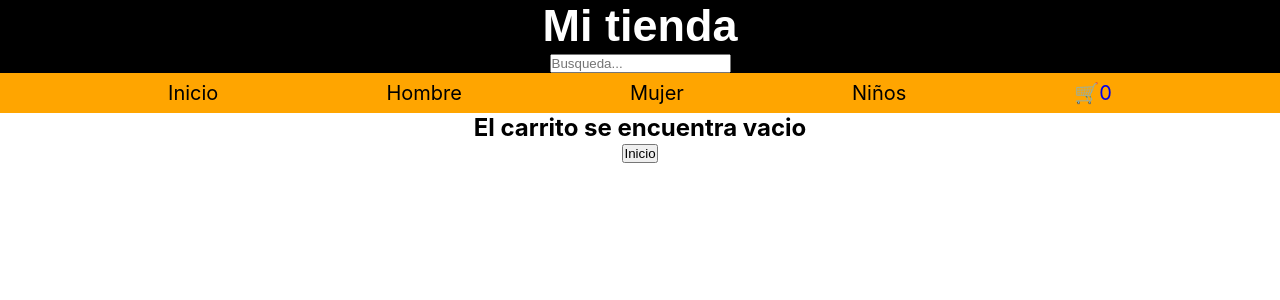
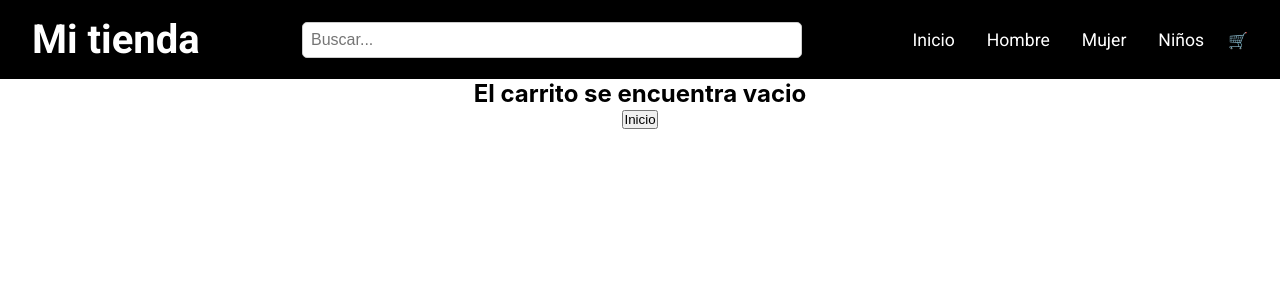
Before and after one commit to MauricioCampioni/PreEntregaReact, a React (Create React App) app: page /Cart in a window 1280 px wide. Shown: the top 300 px of the page. Built offline with nearby package versions, Linux system fonts and the light colour scheme.

Commit message:
Cambie los estilos de la pagina

```diff
--- a/src/components/Card/Card.jsx
+++ b/src/components/Card/Card.jsx
@@ -1,14 +1,14 @@
-import { StyleButton,StylesImg, h4Styles} from "../../container/Styles";
 import { NavLink } from "react-router-dom";
+import { cardItemStyle, h4Styles, StylesImg, StyleButton } from "./CardStyles";
 
 
 const Card =({product})=>{
 
 return (
     <>
-    <div  key={product.id}>
+    <div style={cardItemStyle} key={product.id}>
     <h4 style={h4Styles} >{product.nombre}</h4>
-     <img style={StylesImg} src={product.img} alt="" />
+     <img style={StylesImg} src={product.img} alt="/public/assets/Zapatilla Nike.png" />
      <h4 style={h4Styles} >${product.precio}</h4>
      <NavLink to={`/items/${product.id}`}><button style={StyleButton}>Mostrar mas</button></NavLink>
 
--- /dev/null
+++ b/src/components/Card/CardStyles.js
@@ -0,0 +1,42 @@
+const cardGridContainerStyle = {
+    display: "grid",
+    gridTemplateColumns: "repeat(4, 1fr)", // 5 elementos por fila
+    gap: "20px", // Espacio entre las tarjetas
+    padding: "20px",
+  };
+
+  const cardItemStyle = {
+    display: "flex",
+    flexDirection: "column",
+    alignItems: "center",
+    backgroundColor: "#f8f8f8",
+    padding: "15px",
+    borderRadius: "8px",
+    boxShadow: "0px 4px 8px rgba(0, 0, 0, 0.1)",
+  };
+
+  const h4Styles = {
+    fontSize: "1.2rem",
+    color: "#333",
+    margin: "10px 0",
+  };
+
+   const StylesImg = {
+    width: "100%",
+    height: "auto",
+    borderRadius: "5px",
+    objectFit: "cover",
+  };
+
+  const StyleButton = {
+    padding: "8px 16px",
+    backgroundColor: "#007bff",
+    color: "#fff",
+    border: "none",
+    borderRadius: "5px",
+    cursor: "pointer",
+    marginTop: "10px",
+  };
+
+export {cardGridContainerStyle,cardItemStyle,h4Styles,StylesImg,StyleButton
+  };
--- a/src/components/CartWidget/CartWidget.jsx
+++ b/src/components/CartWidget/CartWidget.jsx
@@ -8,7 +8,7 @@ import { Link } from "react-router-dom";
 const CartWidget =()=>{
     const { cartList } = useContext(CartContext);
     function calculateItems (cartList) {
-        let totalProducts=0;
+        let totalProducts="";
         cartList.forEach(ItemCart => {
             totalProducts+=ItemCart.qty;
         });
--- a/src/components/ItemList/ItemList.jsx
+++ b/src/components/ItemList/ItemList.jsx
@@ -1,14 +1,15 @@
 import Card from "../Card/Card";
+import { cardGridContainerStyle } from "../Card/CardStyles";
+
 const ItemList = ({productsStock}) => {
     return (
-
-                productsStock.map((product)=>(
+        <div style={cardGridContainerStyle}>
+                {productsStock.map((product)=>(
                     <div  key={product.id}>
                         <Card product={product}/>
                     </div>
-                ))
-
+                ))}
+        </div>
     )
 }
-
 export default ItemList;
--- /dev/null
+++ b/src/components/NavBar/NavBar.css
@@ -0,0 +1 @@
+@import url('https://fonts.googleapis.com/css2?family=Roboto:wght@400;700&display=swap');
--- a/src/components/NavBar/NavBar.jsx
+++ b/src/components/NavBar/NavBar.jsx
@@ -1,10 +1,8 @@
 import React from "react";
 import CartWidget from "../CartWidget/CartWidget";
 import {  Link } from "react-router-dom";
-
-
-import { linkStyle, StyleNavBar } from "./StylesNavBar";
-
+import {navbarStyle,navbarTitleStyle,containerInputStyle,searchInputStyle,navbarMenuStyle,navbarLinkStyle} from './StylesNavBar';
+import "./NavBar.css";
 
 
 const NavBar =()=>{
@@ -12,41 +10,42 @@ const NavBar =()=>{
 
     return (
       <header>
-        <nav style={{backgroundColor:"rgb(0 ,0 ,0)"}}>
+        <nav style={navbarStyle}>
+
+        <ul style={navbarMenuStyle}>
+          <li key="Inicio">
+            <Link to={`/`} style={navbarTitleStyle}>
+              Mi tienda
+            </Link>
+          </li>
+        </ul>
 
 
-
-
-            <h2 style={{color:"white", fontSize:"45px", fontFamily:"sans-serif"}}> Mi tienda </h2>
-
-            <div className="containerInput">
+        <div style={containerInputStyle}>
           <input
             type="text"
-                  className="form-control"
-                  placeholder="Busqueda..."
+            style={searchInputStyle}
+            placeholder="Buscar..."
           />
         </div>
 
-             <ul style={StyleNavBar}>
+        <ul style={navbarMenuStyle}>
           <li key="Inicio">
-                    <Link to={`/`} style={linkStyle} >Inicio</Link>
+            <Link to={`/`} style={navbarLinkStyle}>
+              Inicio
+            </Link>
           </li>
 
-                {categorias.map((categoria)=>(
+          {categorias.map((categoria) => (
             <li key={categoria.CategoriaId}>
-                      <Link to={`category/${categoria.CategoriaId}`} style={linkStyle}>
+              <Link to={`category/${categoria.CategoriaId}`}
+              style={navbarLinkStyle}>
                 {categoria.nombreCategoria}
+              </Link>
+            </li>
+          ))}
 
-                      </Link>
-
-                    </li>
-                ))
-
-
-                }
-
-                <CartWidget/>
-
+          <CartWidget />
         </ul>
       </nav>
       </header>
--- a/src/components/NavBar/StylesNavBar.js
+++ b/src/components/NavBar/StylesNavBar.js
@@ -1,17 +1,52 @@
-const StyleNavBar = {
-    fontSize: "20px",
+import "./NavBar.css"
+
+const navbarStyle = {
+    backgroundColor: "#000",
     display: "flex",
-    alignItems: "center",         // corregido de "right" a "center" para mejor alineación
-    justifyContent: "space-evenly",
-    backgroundColor: "Orange",
+    alignItems: "center",
+
+    padding: "1rem 2rem",
+  };
+
+const navbarTitleStyle = {
+    color: "#fff",
+    fontSize: "2.5rem",
+    textDecoration: "none",
+    fontFamily: 'Roboto',
+    fontWeight: "bold",
+  };
+
+const containerInputStyle = {
+    flexGrow: 1,
+    margin: "0 1.5rem",
+
+  };
+
+const searchInputStyle = {
+    width: "100%",
+    maxWidth: "500px",
+    padding: "0.5rem",
+    borderRadius: "5px",
+    border: "1px solid #ccc",
+    fontSize: "1rem",
+  };
+
+const navbarMenuStyle = {
+    display: "flex",
     listStyle: "none",
-    height: "40px",
-};
+    gap: "1rem",
+    margin: 0,
+    padding: 0,
+  };
 
-// Al aplicarlo a cada enlace
-const linkStyle = {
+const navbarLinkStyle = {
+    color: "#fff",
     textDecoration: "none",
-    color: "black",              // Ajusta el color según prefieras
-};
+    fontSize: "1.1rem",
+    padding: "0.5rem",
+    fontFamily: 'Roboto',
+    transition: "color 0.3s ease, backgroundColor 0.3s ease",
+  };
 
-export {StyleNavBar, linkStyle}
+
+export {navbarStyle, navbarLinkStyle, navbarMenuStyle, navbarTitleStyle, searchInputStyle, containerInputStyle}
--- a/src/container/ItemCategoryContainer.jsx
+++ b/src/container/ItemCategoryContainer.jsx
@@ -1,6 +1,6 @@
 import React, {useEffect, useState} from "react";
 import { NavLink, useParams} from "react-router-dom";
-import { StyleButton, StylesImg, h4Styles} from "./Styles";
+import {h4Styles, StylesImg, StyleButton, cardItemStyle } from "../components/Card/CardStyles";
 import {getDocs, collection, query, where} from 'firebase/firestore'
 import { db } from "../services/firebase/firebaseConfig";
 
@@ -43,7 +43,7 @@ const ItemCategoryContainer =()=>{
             <>
                  {
                 filteredProducts.map((product)=>(
-                    <div  key={product.id}>
+                    <div style={cardItemStyle} key={product.id}>
                         <h4 style={h4Styles}>{product.nombre}</h4>
                         <img style={StylesImg} src={product.img} alt="" />
                         <h4 style={h4Styles}>${product.precio}</h4>
--- a/src/container/ItemDetailContainer.jsx
+++ b/src/container/ItemDetailContainer.jsx
@@ -1,59 +1,40 @@
 import React from 'react';
 import { useParams } from "react-router-dom";
 import { useState, useEffect } from 'react';
-
-import {getDoc, doc} from 'firebase/firestore'
+import { getDoc, doc } from 'firebase/firestore';
 import { db } from "../services/firebase/firebaseConfig";
 import ItemDetail from '../components/ItemDetail/ItemDetail';
 
+const ItemDetailContainer = () => {
+    const { idItem } = useParams();
+    const [item, setItem] = useState();
+    const [loading, setLoading] = useState(true);
 
+    useEffect(() => {
+        const itemRef = doc(db, "items", idItem);
 
-
-
-const ItemDetailContainer =()=>{
-
-    const {idItem}=useParams();
-
-    const [item, setItem] = useState();
-
-    const [loading,setLoading]= useState(true);
-
-    useEffect (() => {
-
-        const itemRef = doc (db, "items", idItem)
-
-        getDoc(itemRef).then((snapshot)=>{
-            if(snapshot.exists()){
-                setItem({id:snapshot.id,...snapshot.data()});
-
+        getDoc(itemRef).then((snapshot) => {
+            if (snapshot.exists()) {
+                setItem({ id: snapshot.id, ...snapshot.data() });
             }
         });
-        setTimeout(()=>{
-            setLoading(false)
 
-           },2000)
-
-    },[idItem])
-
-
-
-
+        setTimeout(() => {
+            setLoading(false);
+        }, 2000);
+    }, [idItem]);
 
     return (
-            <div>
-                {loading ?
-            <h4>Cargando...</h4> :
+        <div>
+            {loading ? (
+                <h4>Cargando...</h4>
+            ) : (
+                <div>
+                    <ItemDetail item={item} />
+                </div>
+            )}
+        </div>
+    );
+};
 
-            <>
-
-                    {<div>
-                    <ItemDetail item={item}/>
-
-                    </div> }
-
-
-            </>}
-            </div>
-    )
-}
-export default ItemDetailContainer
+export default ItemDetailContainer;
--- a/src/container/Styles.jsx
+++ b/src/container/Styles.jsx
@@ -1,6 +1,3 @@
-
-
-
 const StylesImg = {
     boxShadow: "3px 2px 5px rgb(9,6,6)",
     transition: "all 500ms",
@@ -9,23 +6,6 @@ const StylesImg = {
     "&:hover":{
         transform: "scale(1.1)",
     },
-}
-
-
-
-const StyleNavBar = {
-    fontSize: "20px",
-    display: "flex",
-    textDecoration: 'none',
-    alignItems: "right",
-    justifyContent: "space-evenly",
-    backgroundColor: "Orange",
-    listStyle: "none",
-    height: "40px",
-}
-const StyleBanner = {
-    width: "100%",
-    height: "200px",
 }
 const StyleButton = {
     padding: '10px 20px',
@@ -44,7 +24,6 @@ const h2Styles = {
     fontFamily: 'Arial, Helvetica',
     fontSize:'20px',
     color: 'blue'
-
 }
 
-export {StylesImg, StyleNavBar, StyleBanner, StyleButton, h4Styles, h2Styles}
+export {StylesImg, StyleButton, h4Styles, h2Styles}
```
Also changed, not shown: public/assets/Zapatilla Nike.png (added). Lines whose indentation alone changed are shown as unchanged.
